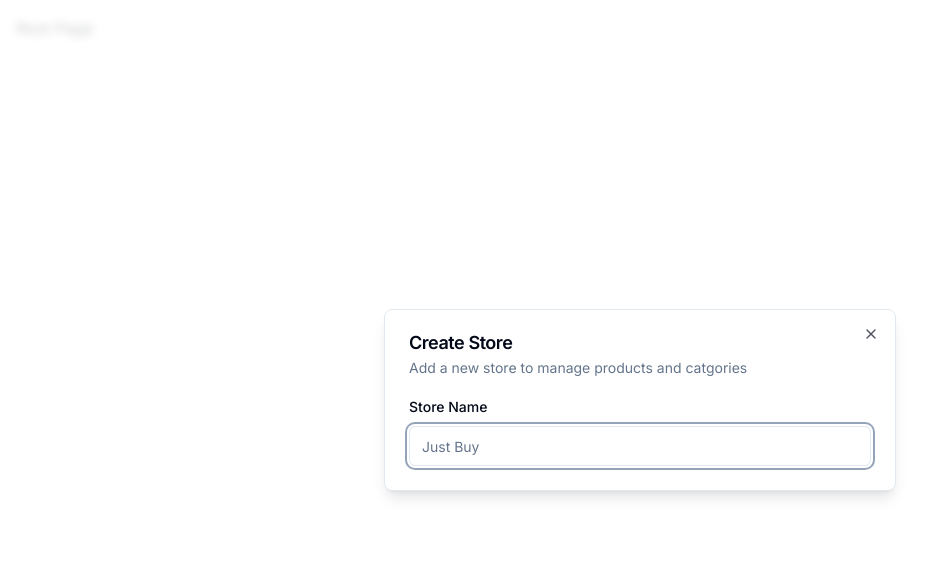
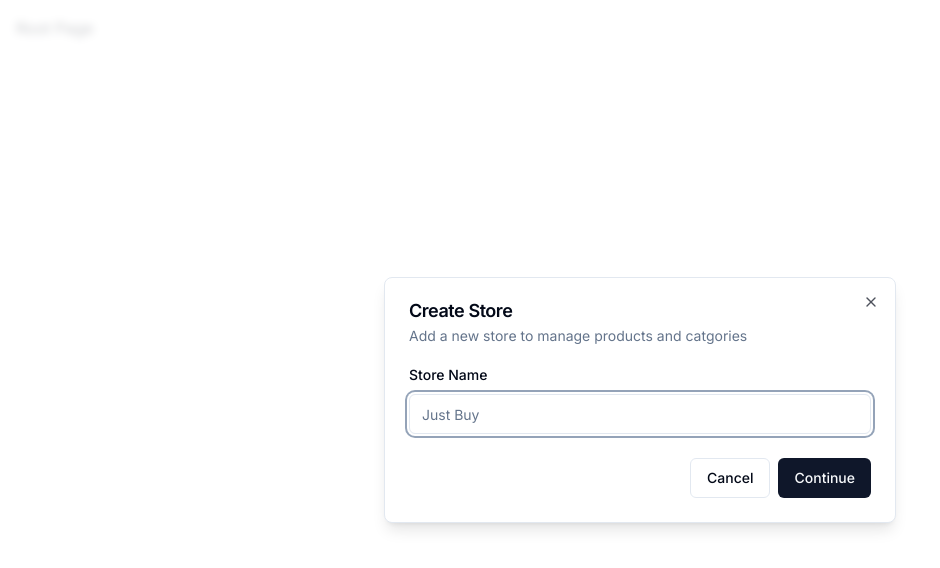
Before and after one commit to Stephen-Ibe/justbuy, a Next.js app: page / in a window 1280 px wide. Shown: the top 568 px of the page, without its empty margins (0-940 px from the left). Built offline with nearby package versions, Linux system fonts and the light colour scheme.

Commit message:
create store UI and validation/submit logic

```diff
--- a/components/modals/store.modal.tsx
+++ b/components/modals/store.modal.tsx
@@ -4,7 +4,15 @@ import { useStoreModal } from "@/hooks/use-store-modal";
 import { zodResolver } from "@hookform/resolvers/zod";
 import { useForm } from "react-hook-form";
 import { z } from "zod";
-import { Form, FormControl, FormField, FormItem, FormLabel } from "../ui/form";
+import { Button } from "../ui/button";
+import {
+  Form,
+  FormControl,
+  FormField,
+  FormItem,
+  FormLabel,
+  FormMessage,
+} from "../ui/form";
 import { Input } from "../ui/input";
 import { Modal } from "../ui/modal";
 
@@ -46,9 +54,17 @@ const StoreModal = () => {
                     <FormControl>
                       <Input placeholder="Just Buy" {...field} />
                     </FormControl>
+                    <FormMessage />
                   </FormItem>
                 )}
               />
+
+              <div className="flex items-center justify-end w-full pt-6 space-x-2">
+                <Button variant="outline" onClick={onClose}>
+                  Cancel
+                </Button>
+                <Button type="submit">Continue</Button>
+              </div>
             </form>
           </Form>
         </div>
```
